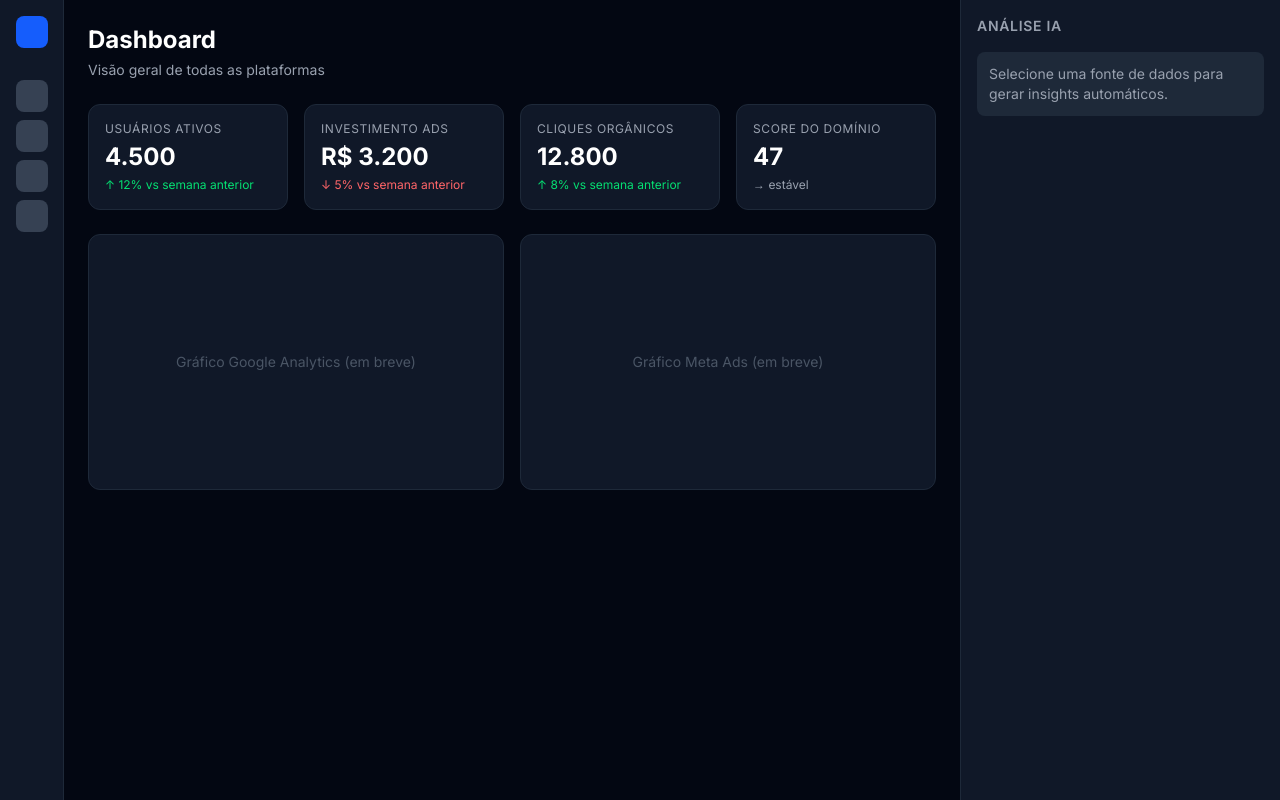
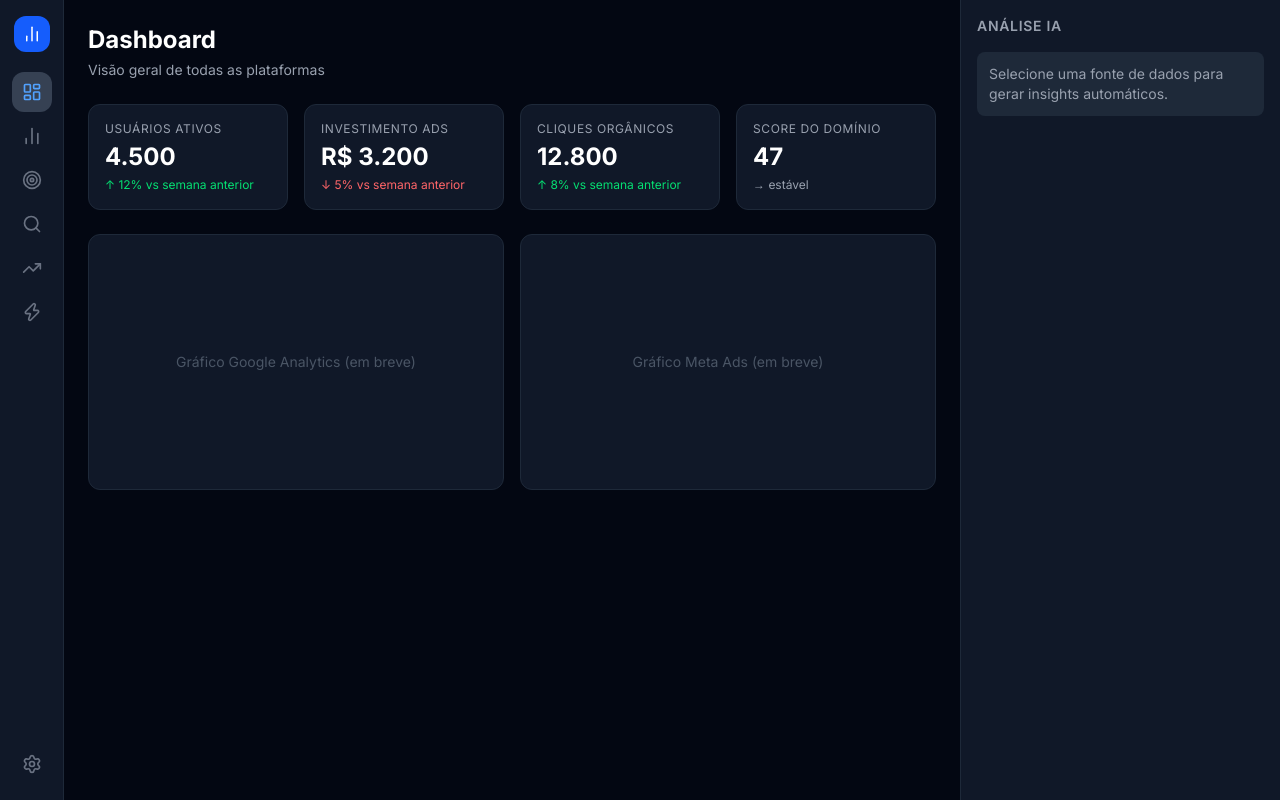
Before and after one commit to andrethigol/analytics-dashboard, a Next.js app: page /dashboard in a window 1280 px wide. Built offline with nearby package versions, Linux system fonts and the light colour scheme.

Commit message:
feat: sidebar com ícones e tooltips das plataformas

```diff
--- a/src/app/layout.tsx
+++ b/src/app/layout.tsx
@@ -1,20 +1,16 @@
 // ============================================
 // LAYOUT PRINCIPAL DA APLICAÇÃO
 // ============================================
-// Este arquivo envolve TODAS as páginas do
-// projeto. É aqui que importamos as fontes,
-// definimos o título da aba do navegador e
-// adicionamos elementos que aparecem em todas
-// as telas (como o menu lateral).
+// Agora importamos o componente Sidebar real
+// no lugar dos placeholders que tínhamos antes.
 
 import type { Metadata } from 'next'
 import { Inter } from 'next/font/google'
 import './globals.css'
+import Sidebar from '@/components/Sidebar'
 
-// Fonte principal do projeto
 const inter = Inter({ subsets: ['latin'] })
 
-// Metadados que aparecem na aba do navegador
 export const metadata: Metadata = {
   title: 'Analytics Dashboard',
   description: 'Dashboard unificado de marketing e analytics',
@@ -23,30 +19,15 @@ export const metadata: Metadata = {
 export default function RootLayout({
   children,
 }: {
-  children: React.ReactNode  // representa a página atual sendo exibida
+  children: React.ReactNode
 }) {
   return (
     <html lang="pt-BR">
       <body className={inter.className}>
-        {/*
-          Layout de 3 colunas conforme o esboço:
-          - Sidebar (Quadro 1): menu de navegação
-          - Main (Quadro 2): área dos gráficos
-          - AIPanel (Quadro 3): painel de IA
-          Por enquanto placeholders — vamos construir cada um
-        */}
         <div className="flex h-screen bg-gray-950 text-white overflow-hidden">
 
-          {/* QUADRO 1 — Menu lateral */}
-          <aside className="w-16 bg-gray-900 border-r border-gray-800 flex flex-col items-center py-4 gap-4">
-            <div className="w-8 h-8 bg-blue-600 rounded-lg" />
-            <nav className="flex flex-col gap-2 mt-4">
-              <div className="w-8 h-8 bg-gray-700 rounded-lg" />
-              <div className="w-8 h-8 bg-gray-700 rounded-lg" />
-              <div className="w-8 h-8 bg-gray-700 rounded-lg" />
-              <div className="w-8 h-8 bg-gray-700 rounded-lg" />
-            </nav>
-          </aside>
+          {/* QUADRO 1 — Sidebar com navegação real */}
+          <Sidebar />
 
           {/* QUADRO 2 — Área principal dos gráficos */}
           <main className="flex-1 overflow-y-auto p-6">
--- /dev/null
+++ b/src/components/Sidebar/index.tsx
@@ -0,0 +1,125 @@
+// ============================================
+// COMPONENTE: SIDEBAR (Quadro 1)
+// ============================================
+// Menu lateral de navegação entre as plataformas.
+// Cada ícone representa uma fonte de dados.
+// O item ativo fica destacado em azul.
+// "use client" é necessário porque usamos
+// useState (interatividade no navegador).
+
+'use client'
+
+import { useState } from 'react'
+import {
+  BarChart2,
+  Search,
+  TrendingUp,
+  Target,
+  Zap,
+  Settings,
+  LayoutDashboard,
+} from 'lucide-react'
+
+// Tipo que define cada item do menu
+interface NavItem {
+  id: string
+  label: string
+  icon: React.ReactNode
+  color: string // cor do ícone quando ativo
+}
+
+// Lista de plataformas disponíveis no menu
+const navItems: NavItem[] = [
+  {
+    id: 'overview',
+    label: 'Visão Geral',
+    icon: <LayoutDashboard size={20} />,
+    color: 'text-blue-400',
+  },
+  {
+    id: 'google-analytics',
+    label: 'Google Analytics',
+    icon: <BarChart2 size={20} />,
+    color: 'text-orange-400',
+  },
+  {
+    id: 'google-ads',
+    label: 'Google Ads',
+    icon: <Target size={20} />,
+    color: 'text-green-400',
+  },
+  {
+    id: 'search-console',
+    label: 'Search Console',
+    icon: <Search size={20} />,
+    color: 'text-blue-400',
+  },
+  {
+    id: 'meta-ads',
+    label: 'Meta Ads',
+    icon: <TrendingUp size={20} />,
+    color: 'text-indigo-400',
+  },
+  {
+    id: 'ubersuggest',
+    label: 'Ubersuggest',
+    icon: <Zap size={20} />,
+    color: 'text-yellow-400',
+  },
+]
+
+export default function Sidebar() {
+  // Guarda qual item do menu está selecionado
+  const [active, setActive] = useState('overview')
+
+  return (
+    <aside className="w-16 bg-gray-900 border-r border-gray-800 flex flex-col items-center py-4 gap-1 h-full">
+
+      {/* Logo do projeto */}
+      <div className="w-9 h-9 bg-blue-600 rounded-xl flex items-center justify-center mb-4">
+        <BarChart2 size={18} className="text-white" />
+      </div>
+
+      {/* Itens de navegação */}
+      <nav className="flex flex-col gap-1 flex-1">
+        {navItems.map((item) => (
+          <button
+            key={item.id}
+            onClick={() => setActive(item.id)}
+            title={item.label} // tooltip ao passar o mouse
+            className={`
+              w-10 h-10 rounded-xl flex items-center justify-center
+              transition-all duration-200 group relative
+              ${active === item.id
+                ? `bg-gray-700 ${item.color}`
+                : 'text-gray-500 hover:bg-gray-800 hover:text-gray-300'
+              }
+            `}
+          >
+            {item.icon}
+
+            {/* Tooltip com o nome da plataforma */}
+            <span className="
+              absolute left-14 bg-gray-800 text-white text-xs
+              px-2 py-1 rounded-md whitespace-nowrap
+              opacity-0 group-hover:opacity-100
+              transition-opacity duration-200 pointer-events-none
+              border border-gray-700 z-50
+            ">
+              {item.label}
+            </span>
+          </button>
+        ))}
+      </nav>
+
+      {/* Botão de configurações no rodapé */}
+      <button
+        title="Configurações"
+        className="w-10 h-10 rounded-xl flex items-center justify-center text-gray-500 hover:bg-gray-800 hover:text-gray-300 transition-all duration-200"
+      >
+        <Settings size={20} />
+      </button>
+
+    </aside>
+  )
+}
```
